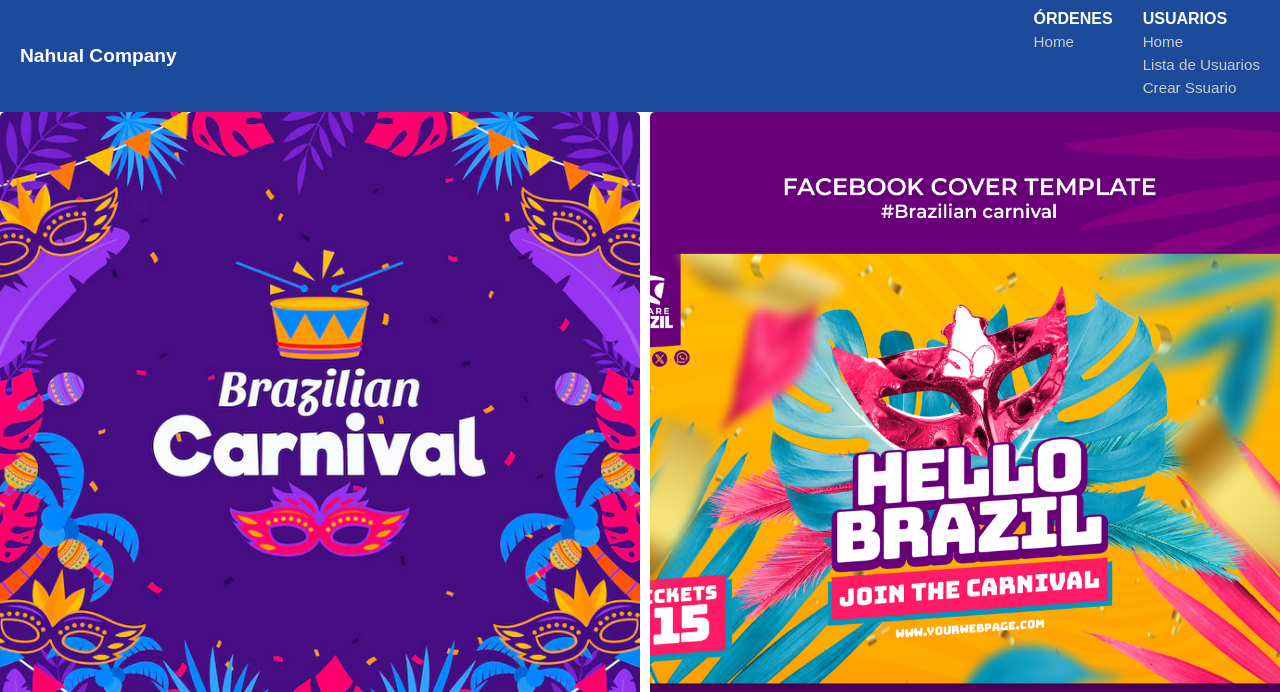
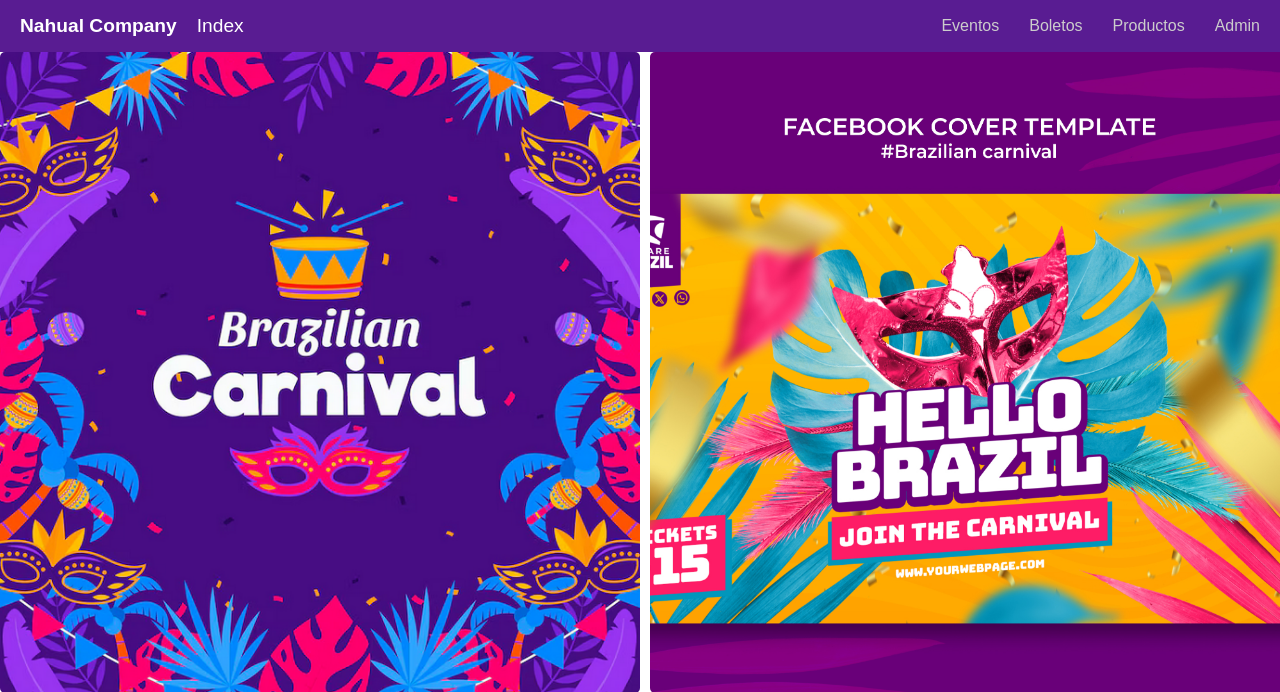
Before and after one commit to RVMiranda/web-II-MirandaCruz, a Django app: page /examen/ in a window 1280 px wide. Shown: the top 692 px of the page. Run offline with Django 5.2, Linux system fonts and the light colour scheme; data comes from the database, SQL or seed files in the repository; both versions use the stored data as it was after the commit.

Commit message:
Eventos y Boletos implementados

```diff
--- a/django-app-modelo/modelo_app/examen/urls.py
+++ b/django-app-modelo/modelo_app/examen/urls.py
@@ -2,6 +2,8 @@ from django.urls import path
 from . import views
 
 urlpatterns = [
-    path('', views.homeIndex, name='homeIndex'),
+    path('', views.examenIndex, name='examenIndex'),
+    path('boletos/', views.boletosView, name='Boletos'),
+    path('eventos/', views.eventosView, name='Eventos'),
 
 ]
--- a/django-app-modelo/modelo_app/examen/views.py
+++ b/django-app-modelo/modelo_app/examen/views.py
@@ -1,8 +1,10 @@
 from django.shortcuts import render
 from .models import Localidad, Producto, Evento, TipoBoleto, Boleto, Noticia
 # Create your views here.
+def homeIndex(request):
+    return render(request, 'home/index.html')
 
-def homeIndex(request):
+def examenIndex(request):
     eventos = Evento.objects.all()
     noticias = Noticia.objects.all()
 
@@ -21,3 +23,12 @@ def homeIndex(request):
     }
 
     return render(request, 'examen/index.html', data)
+
+
+def boletosView(request):
+    boletos = Boleto.objects.select_related('tipo_boleto', 'evento').all()  # Optimiza consultas
+    return render(request, 'examen/boletos.html', {'boletos': boletos})
+
+def eventosView(request):
+    eventos = Evento.objects.select_related('localidad').all()  # Optimiza consultas
+    return render(request, 'examen/eventos.html', {'eventos': eventos})
--- a/django-app-modelo/modelo_app/modelo_app/urls.py
+++ b/django-app-modelo/modelo_app/modelo_app/urls.py
@@ -16,10 +16,12 @@ Including another URLconf
 """
 from django.contrib import admin
 from django.urls import include, path
+from examen.views import homeIndex
 #from orders.views import homeIndex
 urlpatterns = [
     path('admin/', admin.site.urls),
     path('examen/', include('examen.urls')),
+    path('', name="homeIndex", view=homeIndex)
     #path('orders/', include('orders.urls')),
     #path('users/', include('users.urls')),
     #path('', name="homeIndex", view=homeIndex)
--- a/django-app-modelo/modelo_app/static/css/base/footer.css
+++ b/django-app-modelo/modelo_app/static/css/base/footer.css
@@ -16,7 +16,7 @@ main {
 }
 
 footer {
-    background-color: #1d4b9b; /* Mismo color de fondo que el nav */
+    background-color: #591c92;  /* Mismo color de fondo que el nav */
     color: #fff;              /* Texto en blanco */
     text-align: center;       /* Centrado del contenido */
     padding: 20px;            /* Espacio interno */
--- a/django-app-modelo/modelo_app/static/css/base/header.css
+++ b/django-app-modelo/modelo_app/static/css/base/header.css
@@ -7,14 +7,14 @@ html, body {
 .main-nav {
   display: flex;
   align-items: center;
-    padding: 10px 20px;
-    background-color: #1d4b9b; /* color de fondo del nav */
+  justify-content: space-between; /* Separa izquierda y derecha */
+  padding: 15px 20px;
+  background-color: #591c92; /* Color de fondo del nav */
   width: 100%;
-    justify-content: space-between;
   box-sizing: border-box;
 }
 
-  /* Logo */
+/* Estilo del logo */
 .logo a {
   font-family: Arial, sans-serif;
   font-size: 1.2rem;
@@ -23,42 +23,42 @@ html, body {
   font-weight: bold;
 }
 
-  /* Contenedor de las secciones (Órdenes y Usuarios) */
-  .nav-sections {
+/* Contenedor de navegación */
+.nav-container {
   display: flex;
-    gap: 30px;   /* Espacio horizontal entre secciones */
+  justify-content: space-between;
+  flex-grow: 1; /* Permite que los elementos ocupen todo el espacio */
+  align-items: center;
+}
+
+/* Sección izquierda: Index */
+.nav-left {
+  margin-right: auto; /* Empuja "Index" a la izquierda */
+  margin-left: 20px; /* Agrega separación entre el logo y "Index" */
+}
+
+.nav-left a {
+
+  font-size: 1.2rem;
+  color: #fff;
+  text-decoration: none;
 
 }
 
-  /* Cada sección individual */
-  .nav-section {
-    color: #fff; /* texto blanco para el título y enlaces */
+/* Sección derecha: Eventos, Boletos, Productos, Admin */
+.nav-right {
+  display: flex;
+  gap: 30px; /* Espaciado entre los elementos */
 }
 
-  .nav-section h3 {
-    margin: 0 0 5px 0;
+/* Estilos generales para los enlaces de la derecha */
+.nav-right a {
+  color: #ccc; /* Color claro en los enlaces */
+  text-decoration: none;
   font-size: 1rem;
-    text-transform: uppercase;
-  }
-
-  /* Lista de enlaces */
-  .nav-section ul {
-    list-style: none;  /* quita viñetas */
-    margin: 0;
-    padding: 0;
-  }
-
-  .nav-section li {
-    margin-bottom: 5px; /* separación entre links */
-  }
-
-  .nav-section a {
-    color: #ccc;        /* color claro en los enlaces */
-    text-decoration: none;
-    font-size: 0.95rem;
   transition: color 0.2s;
 }
 
-  .nav-section a:hover {
-    color: #fff;        /* se pone blanco al hover */
+.nav-right a:hover {
+  color: #fff; /* Se pone blanco al hover */
 }
--- a/django-app-modelo/modelo_app/templates/base/header.html
+++ b/django-app-modelo/modelo_app/templates/base/header.html
@@ -1,30 +1,22 @@
 <nav class="main-nav">
-    <!-- Logo o nombre de la compañía -->
-    <div class="logo">
+  <!-- Logo o Nombre de la Compañía -->
+  <div class="logo">
       <a href="/">Nahual Company</a>
-    </div>
+  </div>
 
-    <!-- Contenedor de las secciones -->
-    <div class="nav-sections">
-
-      <!-- Sección de Órdenes -->
-      <div class="nav-section">
-        <h3>Órdenes</h3>
-        <ul>
-            <li><a href="/orders/home">Home</a></li>
-        </ul>
+  <!-- Contenedor de navegación -->
+  <div class="nav-container">
+      <!-- Sección izquierda: Index -->
+      <div class="nav-left">
+          <a href="{% url 'examenIndex' %}">Index</a>
       </div>
 
-      <!-- Sección de Usuarios -->
-      <div class="nav-section">
-        <h3>Usuarios</h3>
-        <ul>
-          <!-- Ajusta estas rutas a tus URLs reales -->
-          <li><a href="">Home</a></li>
-          <li><a href="">Lista de Usuarios</a></li>
-          <li><a href="">Crear Ssuario</a></li>
-        </ul>
+      <!-- Sección derecha: Eventos, Boletos, Productos, Admin -->
+      <div class="nav-right">
+          <a href="{% url 'Eventos' %}">Eventos</a>
+          <a href="{% url 'Boletos' %}">Boletos</a>
+          <a href="">Productos</a>
+          <a href="">Admin</a>
       </div>
-
-    </div> <!-- fin nav-sections -->
-  </nav>
+  </div>
+</nav>
```
Also changed, not shown: django-app-modelo/modelo_app/static/css/examen/boletos.css (added, +88 -0 lines), django-app-modelo/modelo_app/static/css/examen/eventos.css (added, +62 -0 lines), django-app-modelo/modelo_app/templates/components/noticia_card.html (deleted, +0 -10 lines), django-app-modelo/modelo_app/templates/examen/boletos.html (added, +35 -0 lines), django-app-modelo/modelo_app/templates/examen/eventos.html (added, +31 -0 lines), django-app-modelo/modelo_app/db.sqlite3, django-app-modelo/modelo_app/static/images/normal.png (renamed from django-app-modelo/modelo_app/static/images/boleto normal.png), django-app-modelo/modelo_app/static/images/platino.png (renamed from django-app-modelo/modelo_app/static/images/boleto platino.png), django-app-modelo/modelo_app/static/images/v.i.p.png (renamed from django-app-modelo/modelo_app/static/images/boleto dorado.png). Lines whose indentation alone changed are shown as unchanged.
